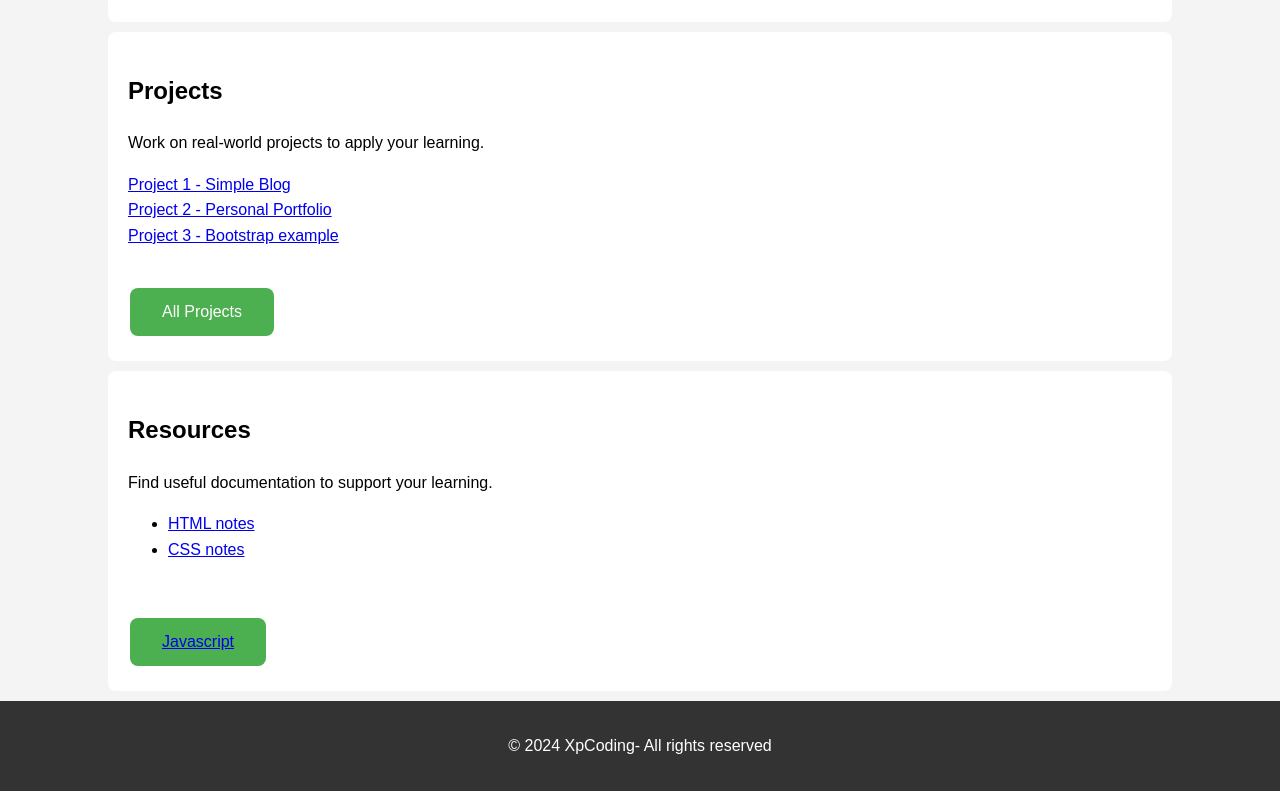
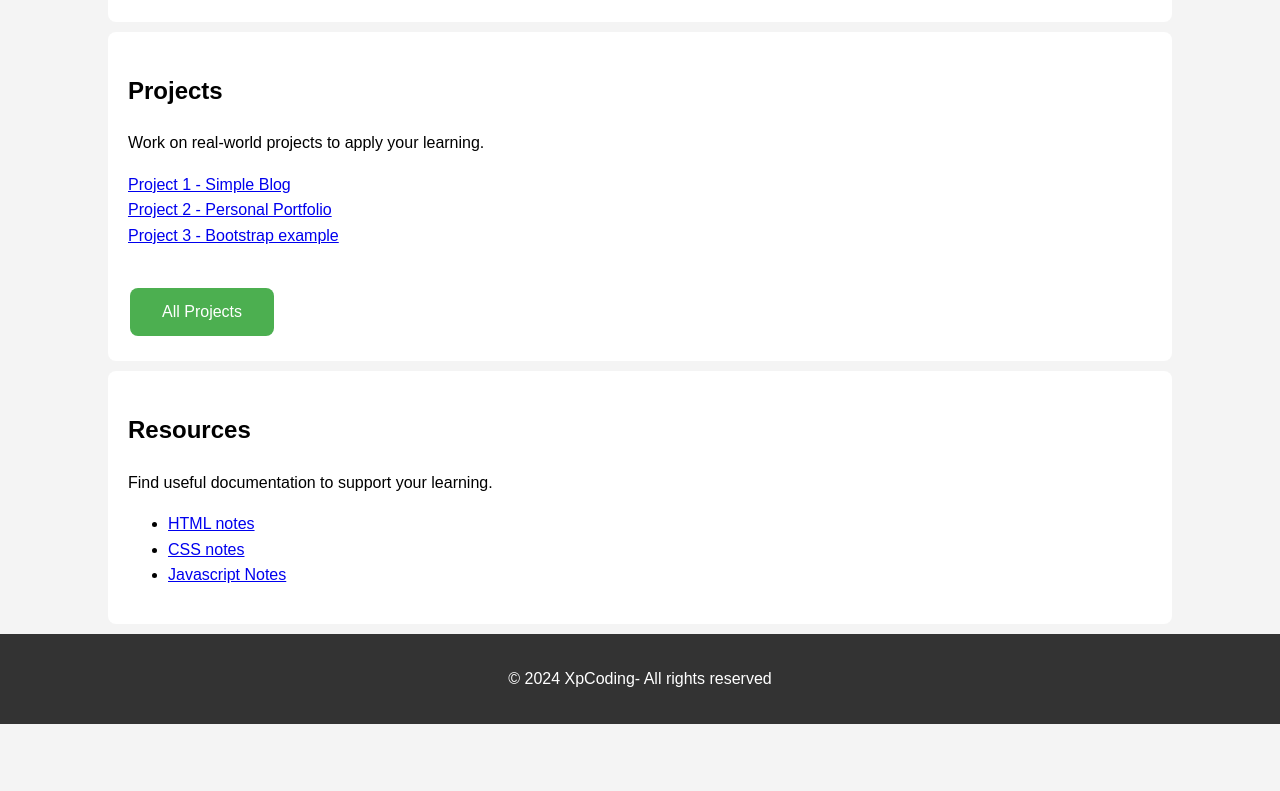
Before and after one commit to xp-Coding/XpCoding, a plain HTML site: page index.html in a window 1280 px wide. Shown: the part 2244-3035 px from the top of the page. After the commit the page ends 2968 px from the top, so only its background shows below. Drawn offline with Linux system fonts and the light colour scheme; files whose address does not match are found by name.

Commit message:
Update index.html

```diff
--- a/index.html
+++ b/index.html
@@ -143,13 +143,14 @@
           >
         </li>
 
+        <li>
+         <a
+            href="./resources.html"
+            >Javascript Notes</a
+          >
+        </li>
+           </ul>
 
-           </ul>
-          <button> <a
-            href="./resources.html"
-            >Javascript</a
-          >
-          </button>
 
 
 
```
